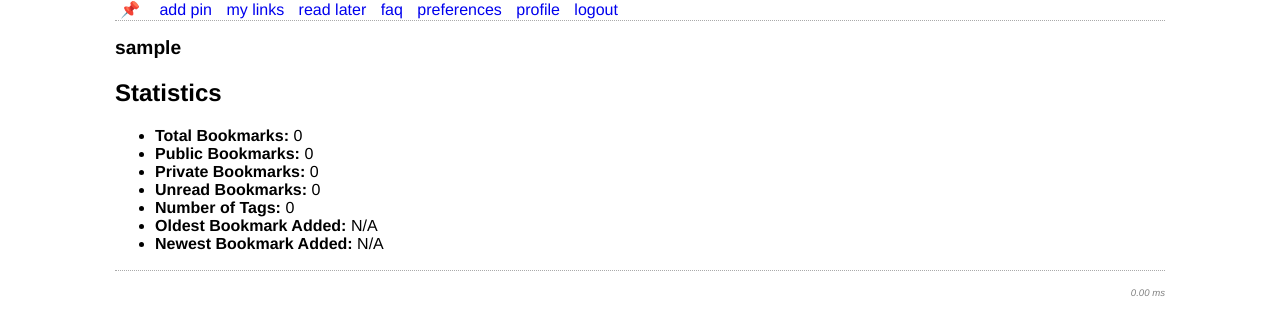
After one commit to mileswilsondc/pin, a Flask app: page /profile in a window 1280 px wide. The commit adds this page. Shown: the top 335 px of the page. Run offline with Flask 3, Linux system fonts and the light colour scheme; the visitor is signed in with stand-in values (Sample User, id 1); data that the repository does not hold is empty.

Commit message:
Add user profile page with basic stats

```diff
--- a/app.py
+++ b/app.py
@@ -8,7 +8,7 @@ from flask_login import (
     logout_user,
     current_user,
 )
-from models import db, User, Link, Tag
+from models import db, User, Link, Tag, link_tags
 from forms import RegistrationForm, LoginForm, LinkForm, EditLinkForm, PreferencesForm, AdminEditUserForm, AdminRegistrationForm
 from archive import archive_page
 import pytz
@@ -17,6 +17,7 @@ import time
 from functools import wraps
 from flask_wtf import CSRFProtect
 from urllib.parse import unquote
+from sqlalchemy import func, desc
 
 app = Flask(__name__)
 app.config['SECRET_KEY'] = 'your_secret_key'
@@ -440,6 +441,44 @@ app.jinja_env.filters['format_relative_time'] = format_relative_time
 def faq():
     return render_template('faq.html')
 
+@app.route('/profile')
+@login_required
+def profile():
+    user = current_user
+
+    total_bookmarks = user.links.count()
+    public_bookmarks = user.links.filter_by(private=False).count()
+    private_bookmarks = user.links.filter_by(private=True).count()
+    unread_bookmarks = user.links.filter_by(read_later=True).count()
+
+    # Number of unique tags
+    number_of_tags = (
+        db.session.query(func.count(func.distinct(Tag.id)))
+        .join(link_tags, Tag.id == link_tags.c.tag_id)
+        .join(Link, Link.id == link_tags.c.link_id)
+        .filter(Link.user_id == user.id)
+        .scalar()
+    )
+
+
+    oldest_bookmark = user.links.order_by(Link.created_at.asc()).first()
+    oldest_bookmark_date = oldest_bookmark.created_at if oldest_bookmark else None
+
+    newest_bookmark = user.links.order_by(Link.created_at.desc()).first()
+    newest_bookmark_date = newest_bookmark.created_at if newest_bookmark else None
+
+    return render_template(
+        'profile.html',
+        user=user,
+        total_bookmarks=total_bookmarks,
+        public_bookmarks=public_bookmarks,
+        private_bookmarks=private_bookmarks,
+        unread_bookmarks=unread_bookmarks,
+        number_of_tags=number_of_tags,
+        oldest_bookmark_date=oldest_bookmark_date,
+        newest_bookmark_date=newest_bookmark_date
+    )
+
 @app.before_request
 def start_timer():
     g.start_time = time.time()
--- a/templates/base.html
+++ b/templates/base.html
@@ -18,6 +18,7 @@
             <a href="{{ url_for('unread_links') }}">Read later</a>
             <a href="{{ url_for('faq') }}">FAQ</a>
             <a href="{{ url_for('preferences') }}">Preferences</a>
+            <a href="{{ url_for('profile') }}">Profile</a> <!-- New Profile Link -->
             {% if current_user.admin %}
             <a href="{{ url_for('admin_page') }}">Admin</a>
             {% endif %}
--- /dev/null
+++ b/templates/profile.html
@@ -0,0 +1,33 @@
+<!-- templates/profile.html -->
+{% extends 'base.html' %}
+
+{% block content %}
+<div class="profile-container">
+    <h1>{{ user.username }} {% if user.admin %}(Admin){% endif %}</h1>
+
+    <div class="profile-stats">
+        <h2>Statistics</h2>
+        <ul>
+            <li><strong>Total Bookmarks:</strong> {{ total_bookmarks }}</li>
+            <li><strong>Public Bookmarks:</strong> {{ public_bookmarks }}</li>
+            <li><strong>Private Bookmarks:</strong> {{ private_bookmarks }}</li>
+            <li><strong>Unread Bookmarks:</strong> {{ unread_bookmarks }}</li>
+            <li><strong>Number of Tags:</strong> {{ number_of_tags if number_of_tags else 0 }}</li>
+            <li><strong>Oldest Bookmark Added:</strong>
+                {% if oldest_bookmark_date %}
+                    {{ oldest_bookmark_date | format_datetime(user.timezone) }}
+                {% else %}
+                    N/A
+                {% endif %}
+            </li>
+            <li><strong>Newest Bookmark Added:</strong>
+                {% if newest_bookmark_date %}
+                    {{ newest_bookmark_date | format_datetime(user.timezone) }}
+                {% else %}
+                    N/A
+                {% endif %}
+            </li>
+        </ul>
+    </div>
+</div>
+{% endblock %}
```
